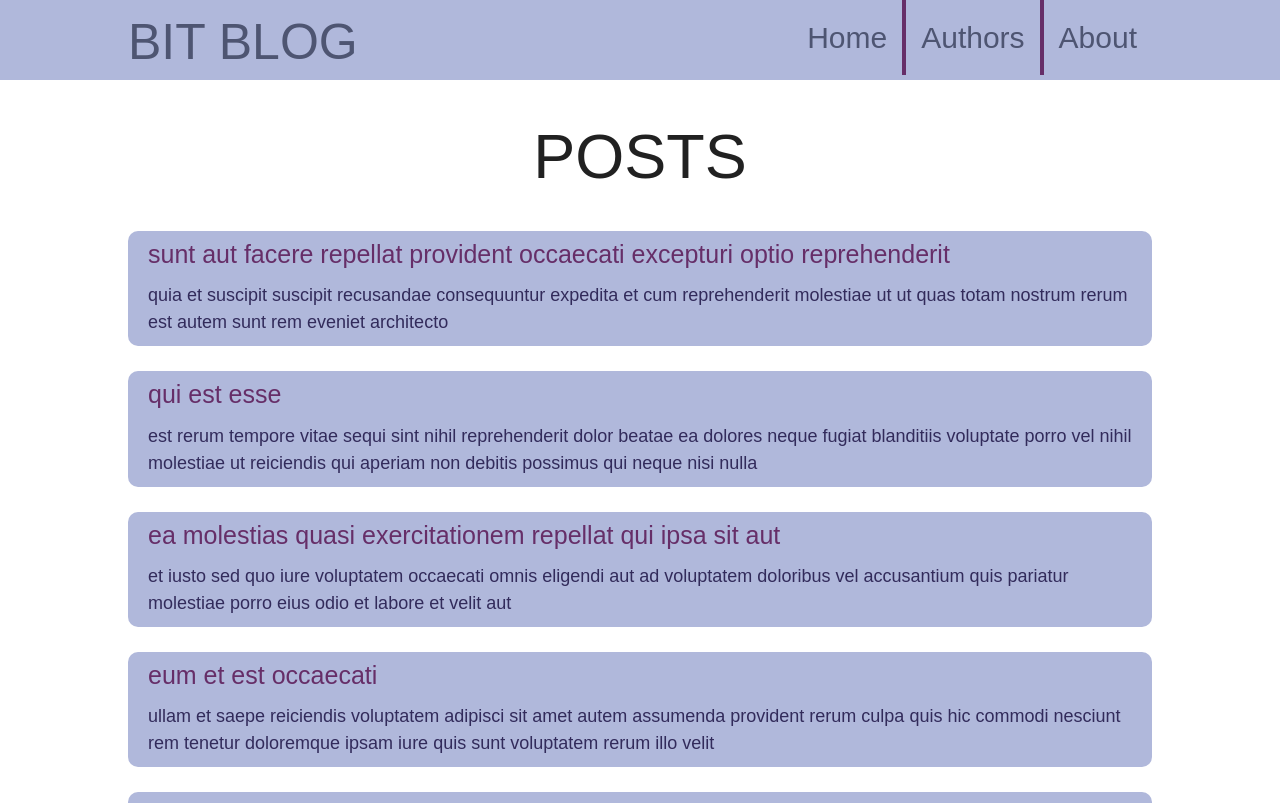
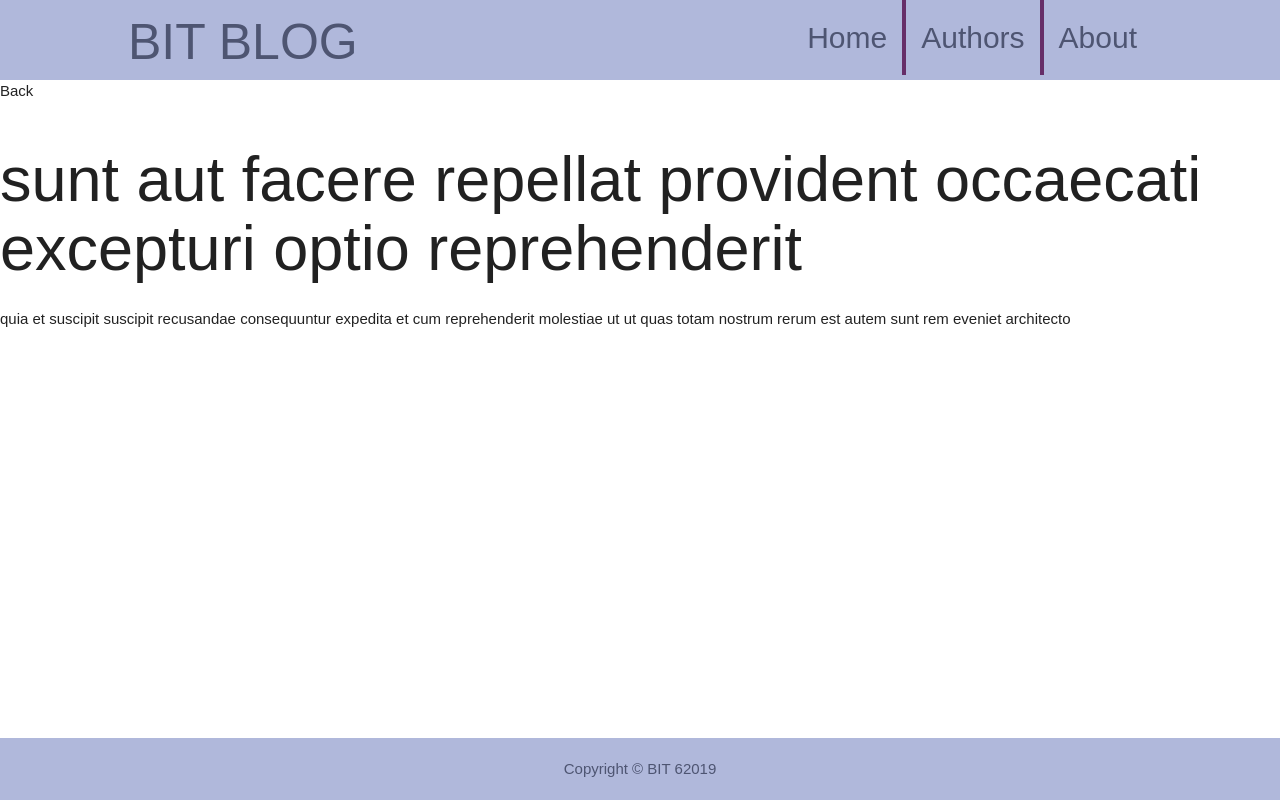
Before and after one commit to mici17/bit_blog, a React (Create React App) app: page /post/1 in a window 1280 px wide. Shown: the top 803 px of the page. Built offline with nearby package versions, Linux system fonts and the light colour scheme.

Commit message:
fetchposts

```diff
--- a/package.json
+++ b/package.json
@@ -3,6 +3,7 @@
   "version": "0.1.0",
   "private": true,
   "dependencies": {
+    "axios": "^0.19.0",
     "react": "^16.8.6",
     "react-dom": "^16.8.6",
     "react-router-dom": "^5.0.1",
--- a/src/view/Home/PostItem.js
+++ b/src/view/Home/PostItem.js
@@ -5,7 +5,7 @@ const PostItem = ({ post }) => {
     return (
         <secton className="one-post">
             <title>{post.id}</title>
-            <Link to={"/post/" + post.id}><h4 className="post-title">{post.title}</h4></Link>
+            <Link to={`/post/${post.id}`}><h4 className="post-title">{post.title}</h4></Link>
             <article className="post-content">
                 {post.body}
             </article>
--- a/src/view/Main.js
+++ b/src/view/Main.js
@@ -12,7 +12,7 @@ const Main = (post) => {
     return (
         <main>
             <Switch>
-                <Route path={"/post/" + posts.id} component={SinglePost} />
+                <Route path={"/post/:id"} component={SinglePost} />
                 <Route path="/authors" component={AuthorsPage} />
                 <Route path="/about" component={AboutPage} />
                 <Route path="/" component={HomePage} />
--- a/src/view/SinglePost/SinglePost.js
+++ b/src/view/SinglePost/SinglePost.js
@@ -2,16 +2,18 @@ import React from 'react';
 import { posts } from '../../shared/posts'
 import { authors } from '../../shared/authors'
 
-export const SinglePost = () => {
+export const SinglePost = (props) => {
+
+    const post = posts.find(post => `${post.id}` === props.match.params.id);
+
     return (
         <div>
             <span>Back</span>
-            <h1>{posts.title}</h1>
+            <h1>{post.title}</h1>
             <span>{authors.name}</span>
             <article>
-                {posts.body}
+                {post.body}
             </article>
         </div>
-
     )
 }
```
Also changed, not shown: src/entities/Posts.js (added, +12 -0 lines), src/service/fetchposts.js (added, +16 -0 lines), src/view/SingleAuthor/SingleAuthor.js (added), 1 other file (tests, documents, lock files or other folders).
